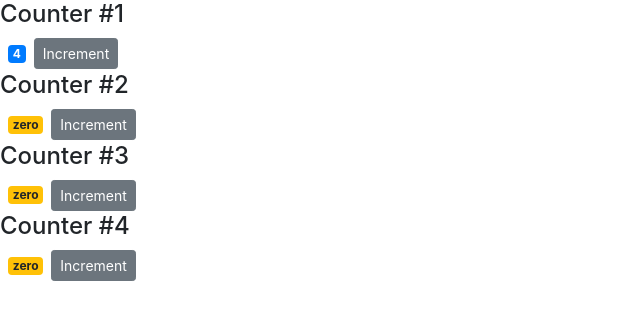
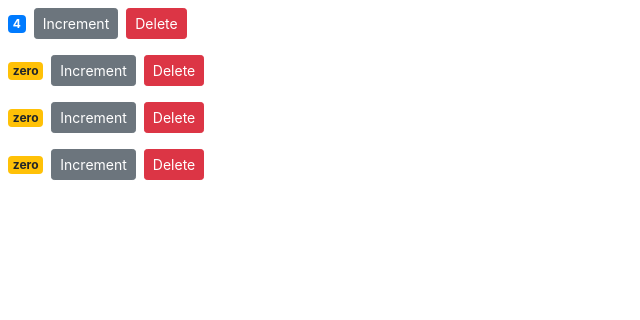
Before and after one commit to parisajabbari/counter-app, a React (Create React App) app: page / in a window 1280 px wide. Shown: the top 320 px of the page, without its empty margins (0-640 px from the left). Built offline with nearby package versions, Linux system fonts and the light colour scheme.

Commit message:
clean up the files

```diff
--- a/src/components/counter.jsx
+++ b/src/components/counter.jsx
@@ -8,11 +8,8 @@
   };
 
   render() {
-    console.log(this.props);
-
     return (
       <div>
-        {this.props.children}
         <span className={this.getBadgeClasses()}>{this.formatCount()}</span>
 
         {/* adding bootstrap class as an attribute to the span element (hard coded)
@@ -25,6 +22,8 @@
         >
           Increment
         </button>
+
+        <button className="btn btn-danger btn-sm m-2"> Delete</button>
       </div>
     );
   }
--- a/src/components/counters.jsx
+++ b/src/components/counters.jsx
@@ -14,13 +14,7 @@
     return (
       <div>
         {this.state.counters.map((counter) => (
-          <Counter key={counter.id} value={counter.value} id={counter.id}>
-            {/*below line will add a static "title" text*/}
-            {/*<h4>Title</h4>*/}
-
-            {/*below line will add a dynamic id to each counter */}
-            <h4>Counter #{counter.id}</h4>
-          </Counter>
+          <Counter key={counter.id} value={counter.value} id={counter.id} />
         ))}
       </div>
     );
```
